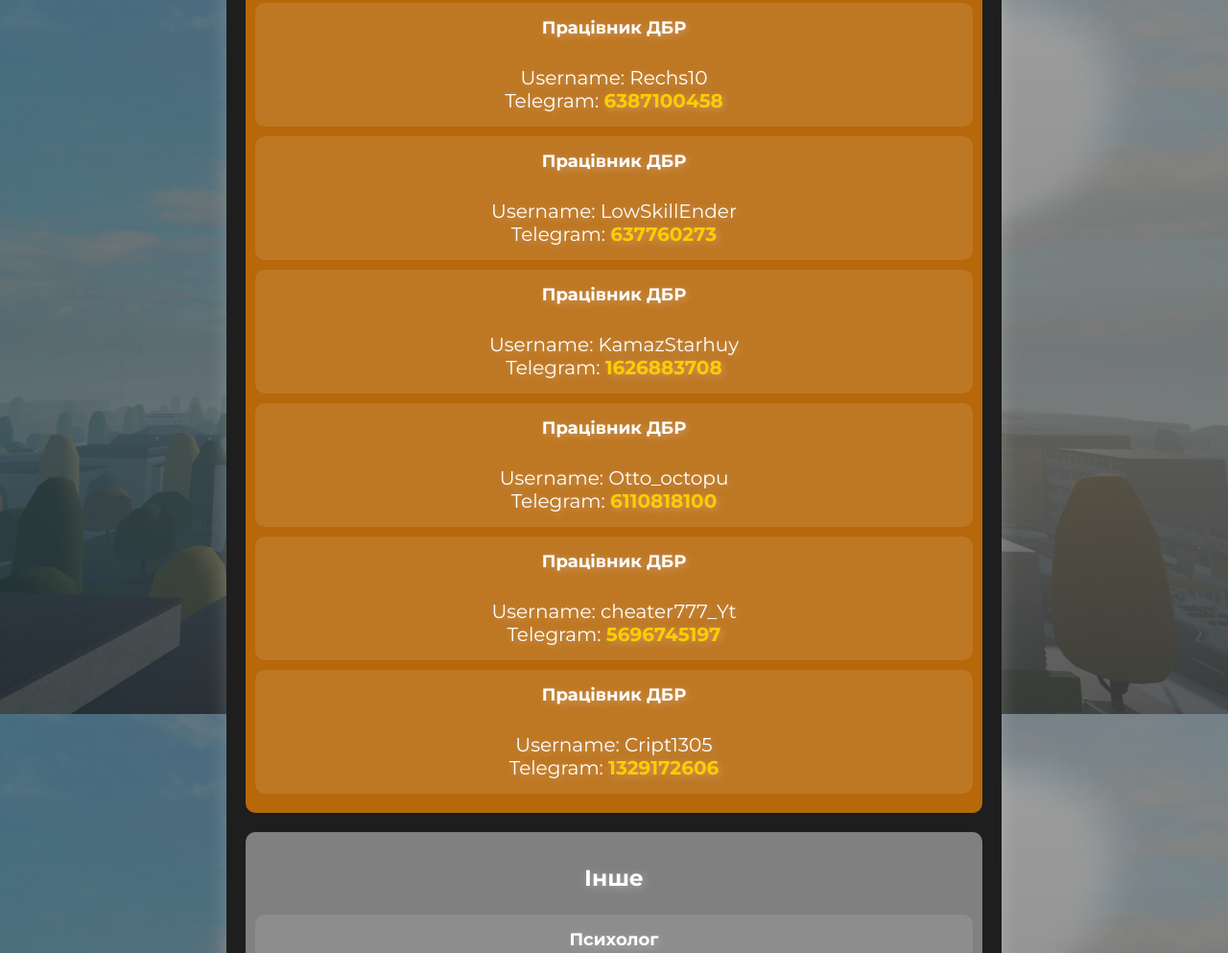
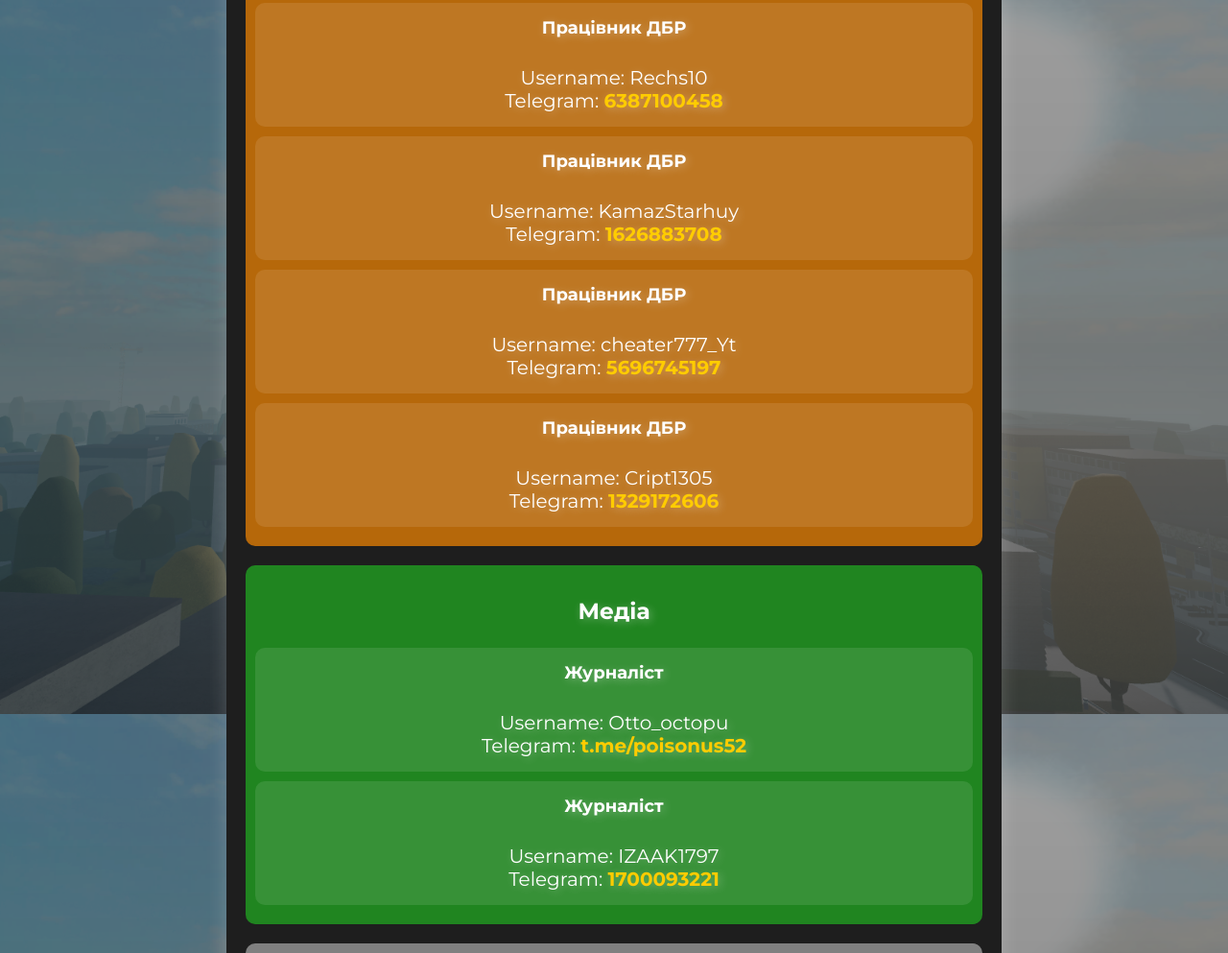
Before and after one commit to giknikyev/roles, a plain HTML site: page index.html in a window 1280 px wide. Shown: the part 4056-5049 px from the top of the page at 96% size. Drawn offline with Linux system fonts and the light colour scheme.

Commit message:
Update index.html

```diff
--- a/index.html
+++ b/index.html
@@ -204,11 +204,13 @@
                 "gggiiky83": { role: "Працівник ДБР", telegram: "6202700499", category: "ДБР" },
                 "w0ndexq": { role: "Працівник ДБР", telegram: "6684510288", category: "ДБР" },
                 "Rechs10": { role: "Працівник ДБР", telegram: "6387100458", category: "ДБР" },
-                "LowSkillEnder": { role: "Працівник ДБР", telegram: "637760273", category: "ДБР" },
                 "KamazStarhuy": { role: "Працівник ДБР", telegram: "1626883708", category: "ДБР" },
                 "Otto_octopu": { role: "Працівник ДБР", telegram: "6110818100", category: "ДБР" },
                 "cheater777_Yt": { role: "Працівник ДБР", telegram: "5696745197", category: "ДБР" },
                 "Cript1305": { role: "Працівник ДБР", telegram: "1329172606", category: "ДБР" },
+
+                "Otto_octopu": { role: "Журналіст", telegram: "t.me/poisonus52", category: "Медіа" },
+                "IZAAK1797": { role: "Журналіст", telegram: "1700093221", category: "Медіа" },
 
                 "kartoffel_2288": { role: "Психолог", telegram: "t.me/usraze", category: "Інше" },
                 "XxHA7AxXᅠ": { role: "Контентмейкер", telegram: "t.me/Na7atelega", category: "Інше" },
```
